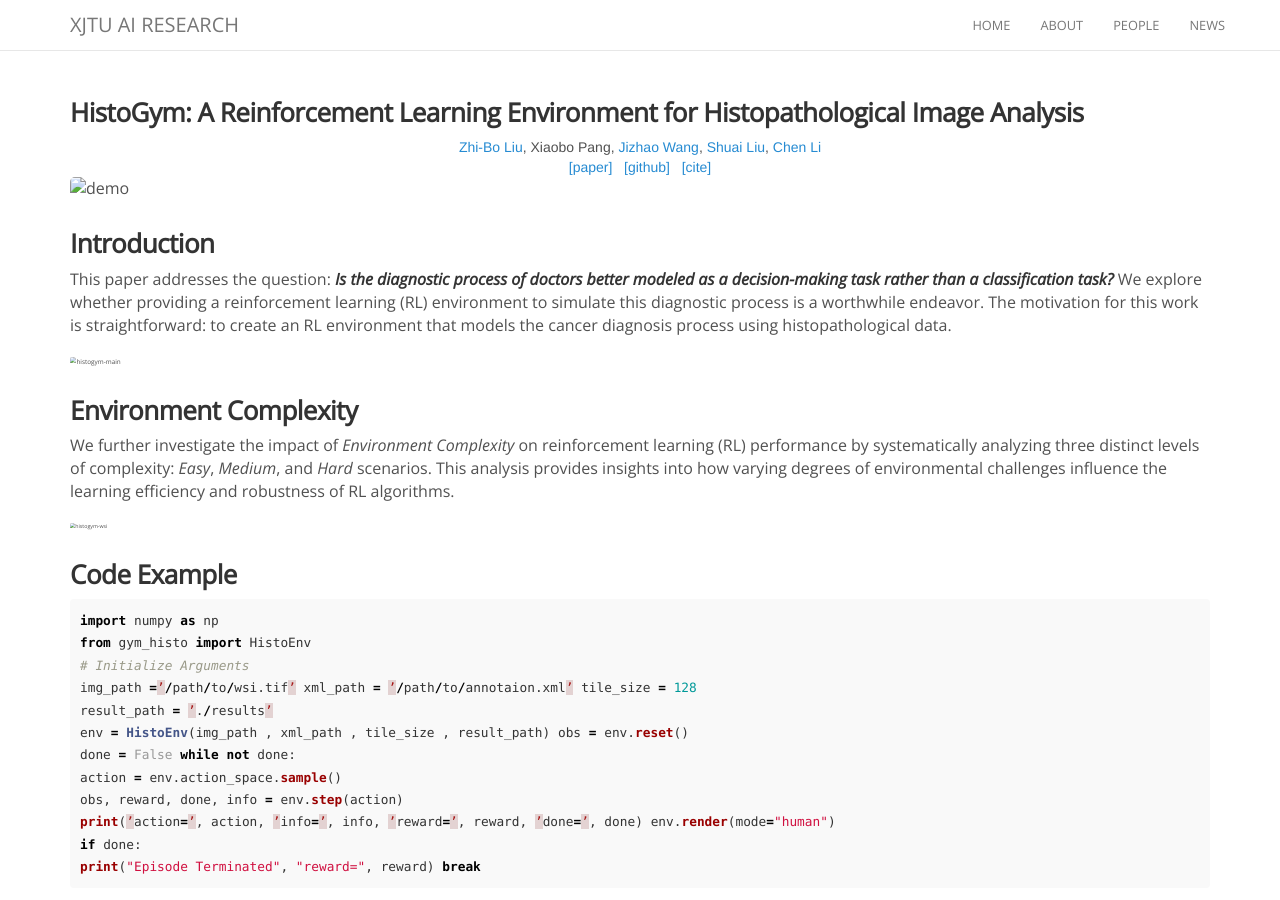
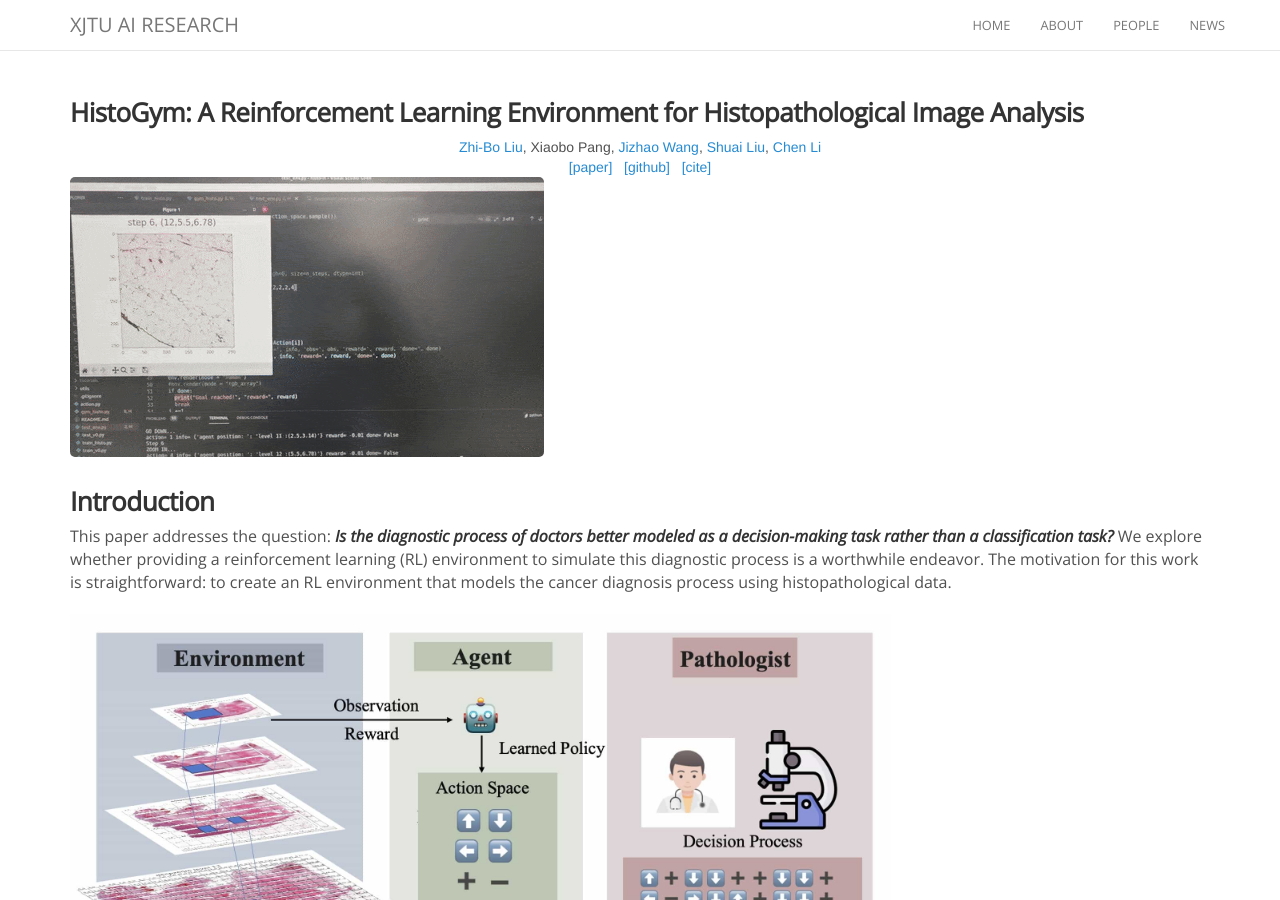
Before and after one commit to XjtuAI/xjtuai.github.io, a Jekyll site: the page built from projects/histogym/histogym.md, in a window 1280 px wide and 900 px high. Built offline with Jekyll 4.4.1, drawn with Linux system fonts in a browser that asks for light colours; nearby versions of some CDN libraries.

Commit message:
change from images/ to /images

```diff
--- a/projects/histogym/histogym.md
+++ b/projects/histogym/histogym.md
@@ -19,19 +19,19 @@ permalink: /histogym/
     <a href="https://github.com/xjtuai/histogym">[github]</a> &nbsp;
     <a href="http://zhibo-liu.com/doc/histogym/bibtex.txt">[cite]</a>
 </div>
-![demo](images/histogym-demo.gif)
+![demo](/images/histogym-demo.gif)
 
 ### Introduction
 
 This paper addresses the question: ***Is the diagnostic process of doctors better modeled as a decision-making task rather than a classification task?*** We explore whether providing a reinforcement learning (RL) environment to simulate this diagnostic process is a worthwhile endeavor. The motivation for this work is straightforward: to create an RL environment that models the cancer diagnosis process using histopathological data.
 
-<img src="images/histogym-main.jpg" alt="histogym-main" style="zoom: 40%;" />
+<img src="/images/histogym-main.jpg" alt="histogym-main" style="zoom: 40%;" />
 
 ### Environment Complexity
 
 We further investigate the impact of *Environment Complexity* on reinforcement learning (RL) performance by systematically analyzing three distinct levels of complexity: *Easy*, *Medium*, and *Hard* scenarios. This analysis provides insights into how varying degrees of environmental challenges influence the learning efficiency and robustness of RL algorithms.
 
-<img src="images/histogym-wsi.jpg" alt="histogym-wsi" style="zoom:33%;" />
+<img src="/images/histogym-wsi.jpg" alt="histogym-wsi" style="zoom:33%;" />
 
 
 
```
